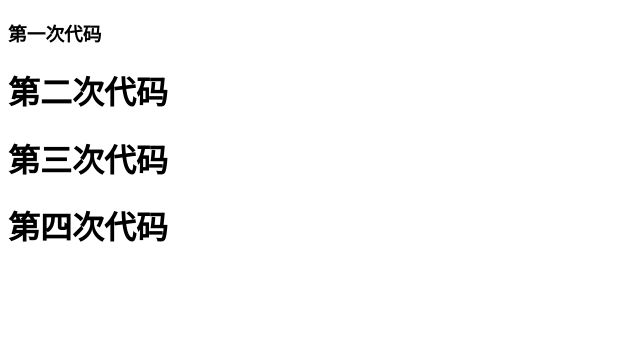
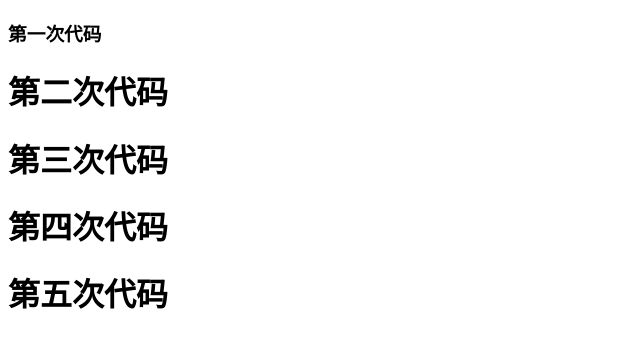
Before and after one commit to 13927525204/newtetxs, a plain HTML site: page index.html in a window 1280 px wide. Shown: the whole page, without its empty margins (0-640 px from the left). Drawn offline with Linux system fonts and the light colour scheme.

Commit message:
第五次代码更新

```diff
--- a/index.html
+++ b/index.html
@@ -11,5 +11,6 @@
     <h1>第二次代码</h1>
     <h1>第三次代码</h1>
     <h1>第四次代码</h1>
+    <h1>第五次代码</h1>
 </body>
 </html>
```
